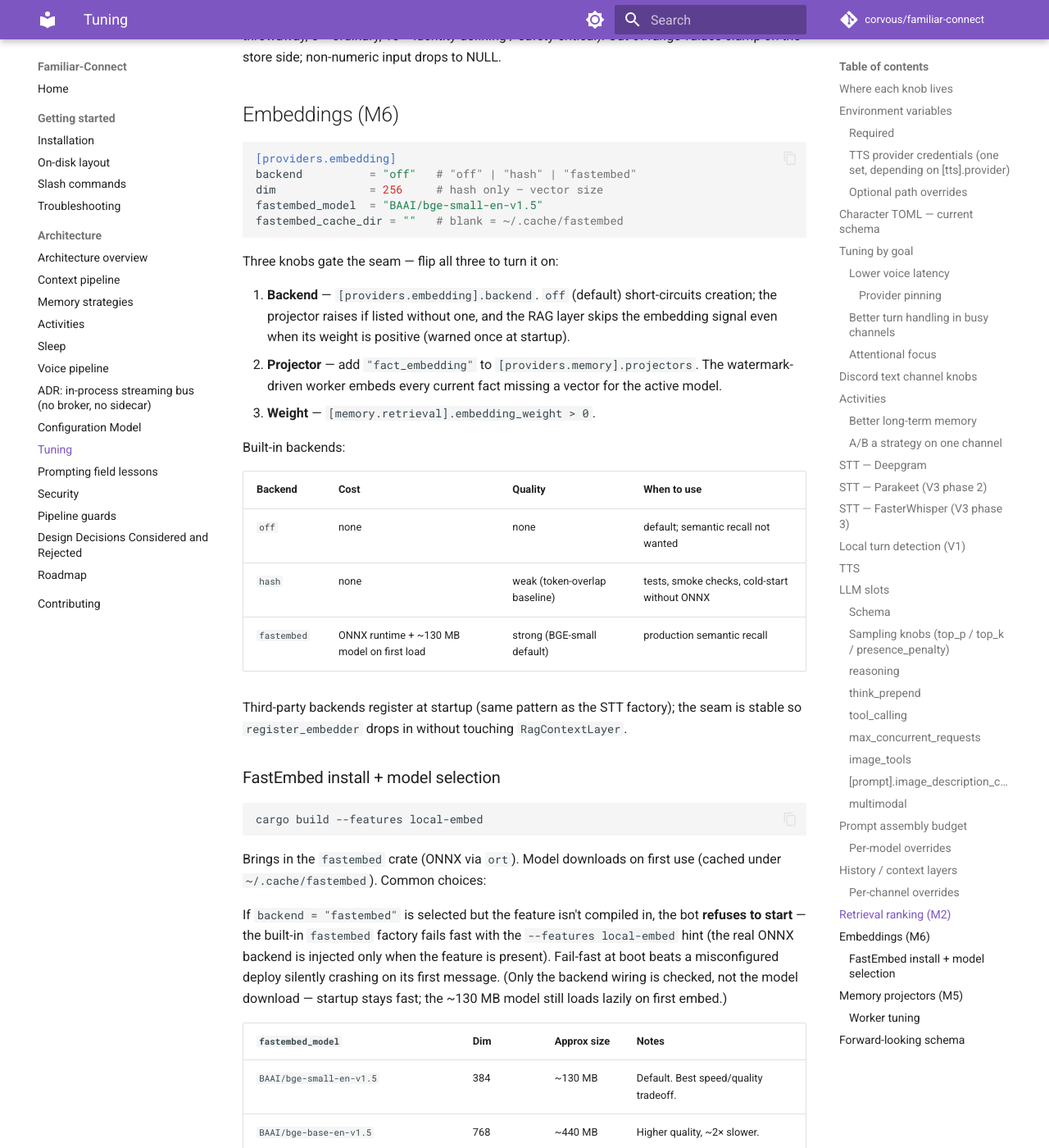
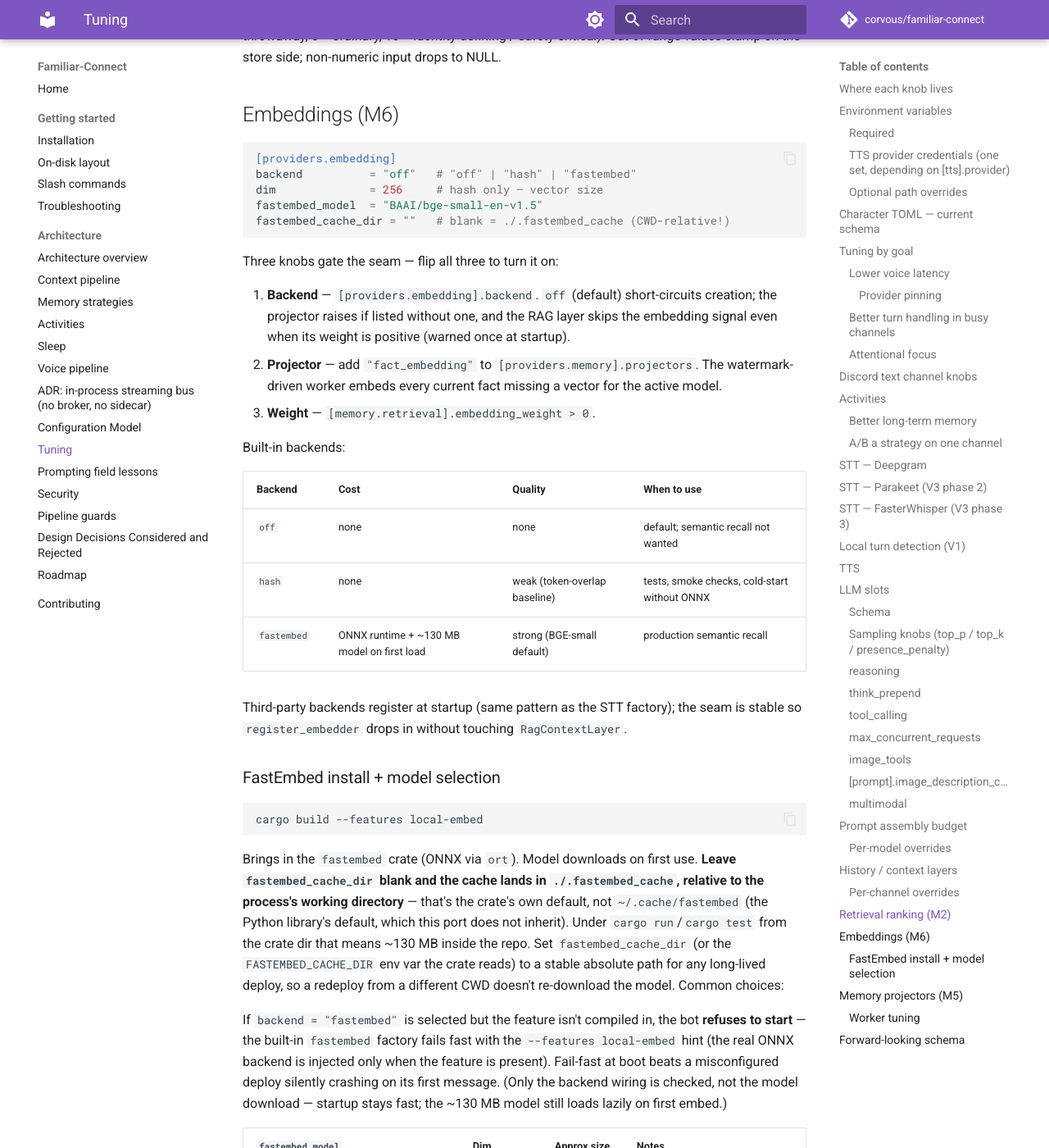
Before and after one commit to CorVous/Familiar-Connect, an MkDocs documentation site: the page built from docs/architecture/tuning.md, in a window 1280 px wide and 1400 px high, scrolled down 21008 px. Shown: the whole window at 82% size. Built offline with MkDocs 1.6.1 and Material for MkDocs 9.7.7, drawn with Linux system fonts in a browser that asks for light colours; comment, search, counter and statistics services are not loaded.

````diff
--- a/docs/architecture/tuning.md
+++ b/docs/architecture/tuning.md
@@ -840,7 +840,7 @@ the store side; non-numeric input drops to NULL.
 backend          = "off"   # "off" | "hash" | "fastembed"
 dim              = 256     # hash only — vector size
 fastembed_model  = "BAAI/bge-small-en-v1.5"
-fastembed_cache_dir = ""   # blank = ~/.cache/fastembed
+fastembed_cache_dir = ""   # blank = ./.fastembed_cache (CWD-relative!)
 ```
 
 Three knobs gate the seam — flip all three to turn it on:
@@ -873,7 +873,15 @@ cargo build --features local-embed
 ```
 
 Brings in the `fastembed` crate (ONNX via `ort`). Model downloads on
-first use (cached under `~/.cache/fastembed`). Common choices:
+first use. **Leave `fastembed_cache_dir` blank and the cache lands in
+`./.fastembed_cache`, relative to the process's working directory** —
+that's the crate's own default, not `~/.cache/fastembed` (the Python
+library's default, which this port does not inherit). Under `cargo
+run`/`cargo test` from the crate dir that means ~130 MB inside the
+repo. Set `fastembed_cache_dir` (or the `FASTEMBED_CACHE_DIR` env var
+the crate reads) to a stable absolute path for any long-lived deploy,
+so a redeploy from a different CWD doesn't re-download the model.
+Common choices:
 
 If `backend = "fastembed"` is selected but the feature isn't compiled
 in, the bot **refuses to start** — the built-in `fastembed` factory
````
Also changed, not shown: docs/rust-port/specs/04-embedding-and-sleep.md (+8 -2 lines), 1 other file.
